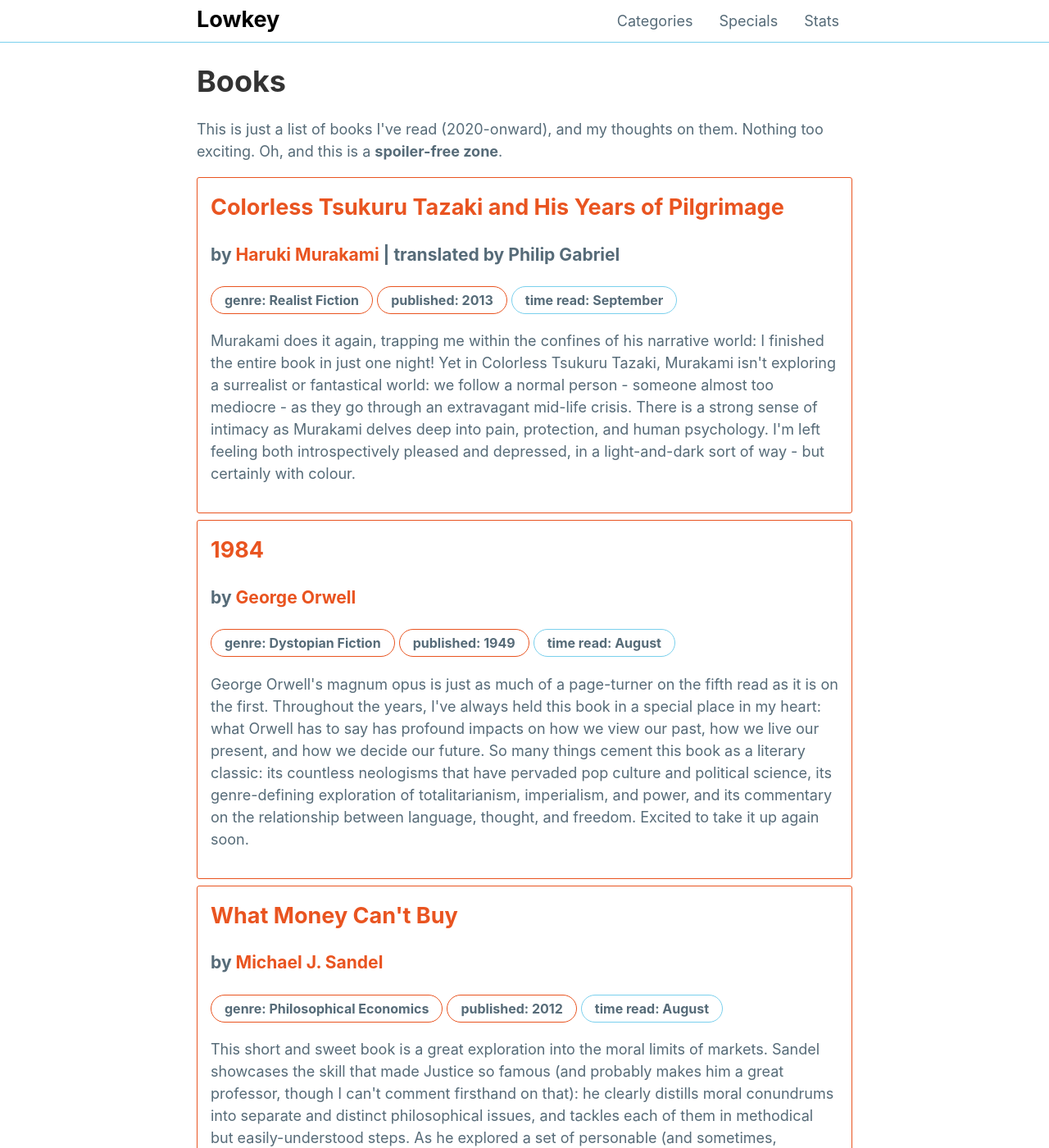
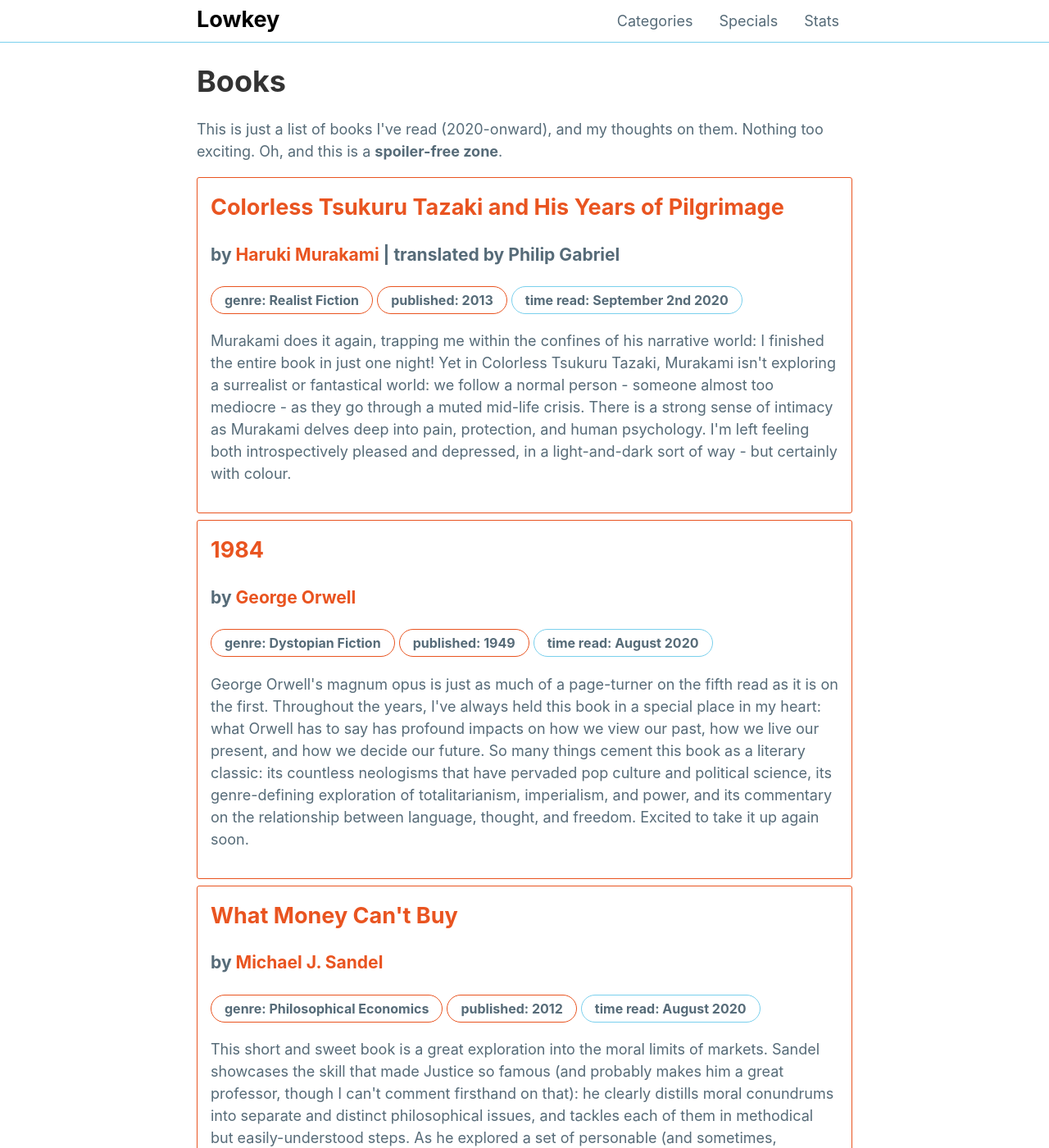
Before and after one commit to mattxwang/lowkey, a Jekyll site: the page built from stats/books.html, in a window 1280 px wide and 1400 px high. Shown: the whole window at 82% size. Built offline with Jekyll 4.4.1, drawn with Linux system fonts in a browser that asks for light colours; some of the changed text lies outside the part shown.

Commit message:
minor copy

```diff
--- a/_data/books.yml
+++ b/_data/books.yml
@@ -105,7 +105,7 @@
   author: Daron Acemoglu and James A. Robinson
   genre: Political Economics
   year_published: 2012
-  time_read: July/August
+  time_read: July/August 2020
   thoughts: >
     One of the most influential economics books in the past decade. The most cited economist of the past 10 years. Possibly the most important question at the crossroads of political science and economics. Why Nations Fail pulls no punches as Acemoglu and Robinson explain their simple but crucial theory: that nations thrive from inclusive economic and political institutions, and fail by their extractive counterparts. They analyze nations throughout human history, starting with the Roman Empire and ending with the status quo and American neoimperialism; and in each case, they prove their mettle as award-winners in their field and reinforce the importance of inclusive institutions. At the end of the day, this has been one of the most comprehensive magnum opus-style books that I've read, and one that I'd wholeheartedly recommend to anybody.
 whatmoneycantbuy:
@@ -113,7 +113,7 @@
   author: Michael J. Sandel
   genre: Philosophical Economics
   year_published: 2012
-  time_read: August
+  time_read: August 2020
   thoughts: >
     This short and sweet book is a great exploration into the moral limits of markets. Sandel showcases the skill that made Justice so famous (and probably makes him a great professor, though I can't comment firsthand on that): he clearly distills moral conundrums into separate and distinct philosophical issues, and tackles each of them in methodical but easily-understood steps. As he explored a set of personable (and sometimes, absolutely absurd) markets, I feel like I've come away with a better understanding of why some things shouldn't be commodified. My only complaint is that this book isn't longer.
 nineteeneightyfour:
@@ -121,7 +121,7 @@
   author: George Orwell
   genre: Dystopian Fiction
   year_published: 1949
-  time_read: August
+  time_read: August 2020
   thoughts: >
     George Orwell's magnum opus is just as much of a page-turner on the fifth read as it is on the first. Throughout the years, I've always held this book in a special place in my heart: what Orwell has to say has profound impacts on how we view our past, how we live our present, and how we decide our future. So many things cement this book as a literary classic: its countless neologisms that have pervaded pop culture and political science, its genre-defining exploration of totalitarianism, imperialism, and power, and its commentary on the relationship between language, thought, and freedom. Excited to take it up again soon.
 colorlesstt:
@@ -130,6 +130,6 @@
   translator: Philip Gabriel
   genre: Realist Fiction
   year_published: 2013
-  time_read: September
+  time_read: September 2nd 2020
   thoughts: >
-    Murakami does it again, trapping me within the confines of his narrative world: I finished the entire book in just one night! Yet in Colorless Tsukuru Tazaki, Murakami isn't exploring a surrealist or fantastical world: we follow a normal person - someone almost too mediocre - as they go through an extravagant mid-life crisis. There is a strong sense of intimacy as Murakami delves deep into pain, protection, and human psychology. I'm left feeling both introspectively pleased and depressed, in a light-and-dark sort of way - but certainly with colour.
+    Murakami does it again, trapping me within the confines of his narrative world: I finished the entire book in just one night! Yet in Colorless Tsukuru Tazaki, Murakami isn't exploring a surrealist or fantastical world: we follow a normal person - someone almost too mediocre - as they go through a muted mid-life crisis. There is a strong sense of intimacy as Murakami delves deep into pain, protection, and human psychology. I'm left feeling both introspectively pleased and depressed, in a light-and-dark sort of way - but certainly with colour.
```
